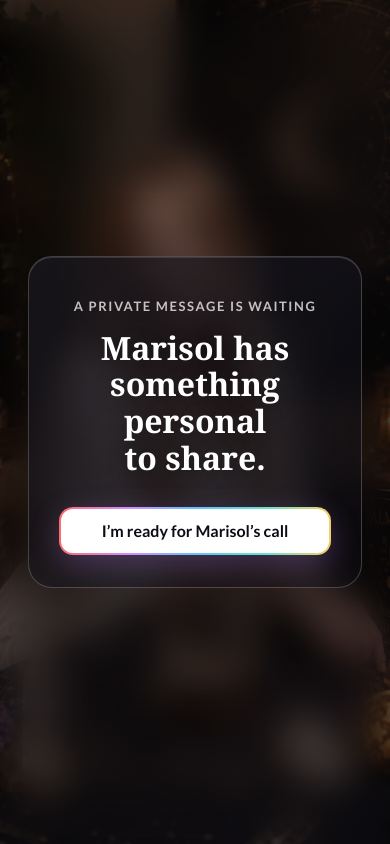
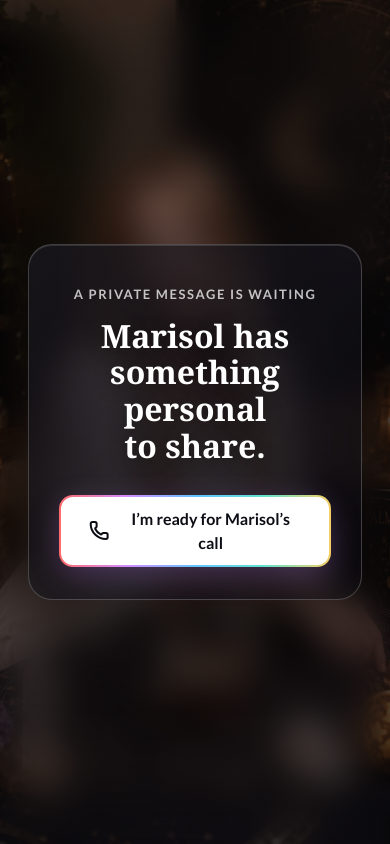
Before and after one commit to puttstrife/ASL-Chat-CMS, a React (Vite) app: page / in a window 390 px wide. Built offline with nearby package versions, Linux system fonts and the light colour scheme; a web font is replaced by a local one.

Commit message:
Add phone icon to pre-call action

```diff
--- a/src/call-version/components/CallScreen.jsx
+++ b/src/call-version/components/CallScreen.jsx
@@ -340,6 +340,7 @@ export function CallScreen({ context, onPrivateChat }) {
               <p className="call-intro-kicker">A private message is waiting</p>
               <h1 id="call-intro-title">Marisol has something personal to share.</h1>
               <PrimaryButton className="call-intro-button" onClick={startIncomingCall}>
+                <Phone aria-hidden="true" />
                 I’m ready for Marisol’s call
               </PrimaryButton>
             </div>
--- a/src/call-version/index.css
+++ b/src/call-version/index.css
@@ -50,7 +50,8 @@ button { -webkit-tap-highlight-color: transparent; }
 .call-intro-glass { width:min(100%, 24rem); box-sizing:border-box; border:1px solid rgba(255,255,255,.2); border-radius:1.2rem; padding:2rem 1.5rem 1.6rem; background:linear-gradient(145deg, rgba(25,24,32,.72), rgba(10,10,16,.55)); box-shadow:inset 0 1px 0 rgba(255,255,255,.12), 0 1.4rem 4rem rgba(0,0,0,.35); text-align:center; }
 .call-intro-kicker { margin:0 0 .65rem; color:rgba(255,255,255,.74); font-family:"Lato", sans-serif; font-size:.65rem; font-weight:700; letter-spacing:.12em; text-transform:uppercase; }
 .call-intro-glass h1 { max-width:18rem; margin:0 auto 1.5rem; color:#fff; font-family:"Abhaya Libre", Georgia, serif; font-size:1.6rem; font-weight:600; line-height:1.15; text-wrap:balance; text-shadow:0 2px 18px rgba(0,0,0,.45); }
-.call-intro-button { width:100%; min-height:3rem; }
+.call-intro-button { width:100%; min-height:3rem; gap:.55rem; }
+.call-intro-button svg { width:1.05rem; height:1.05rem; stroke-width:2.4; }
 .call-ringing-content { display:flex; flex-direction:column; align-items:center; justify-content:flex-start; gap:19px; }
 .call-caller-identity { display: flex; flex-direction: column; align-items: center; gap: 7px; }
 .call-caller-identity .call-name { color:#fff; font-family:"Lato", sans-serif; font-size: 1.6rem; font-weight:400; line-height:1.15; text-shadow:0 2px 14px rgba(0,0,0,.65); }
```
